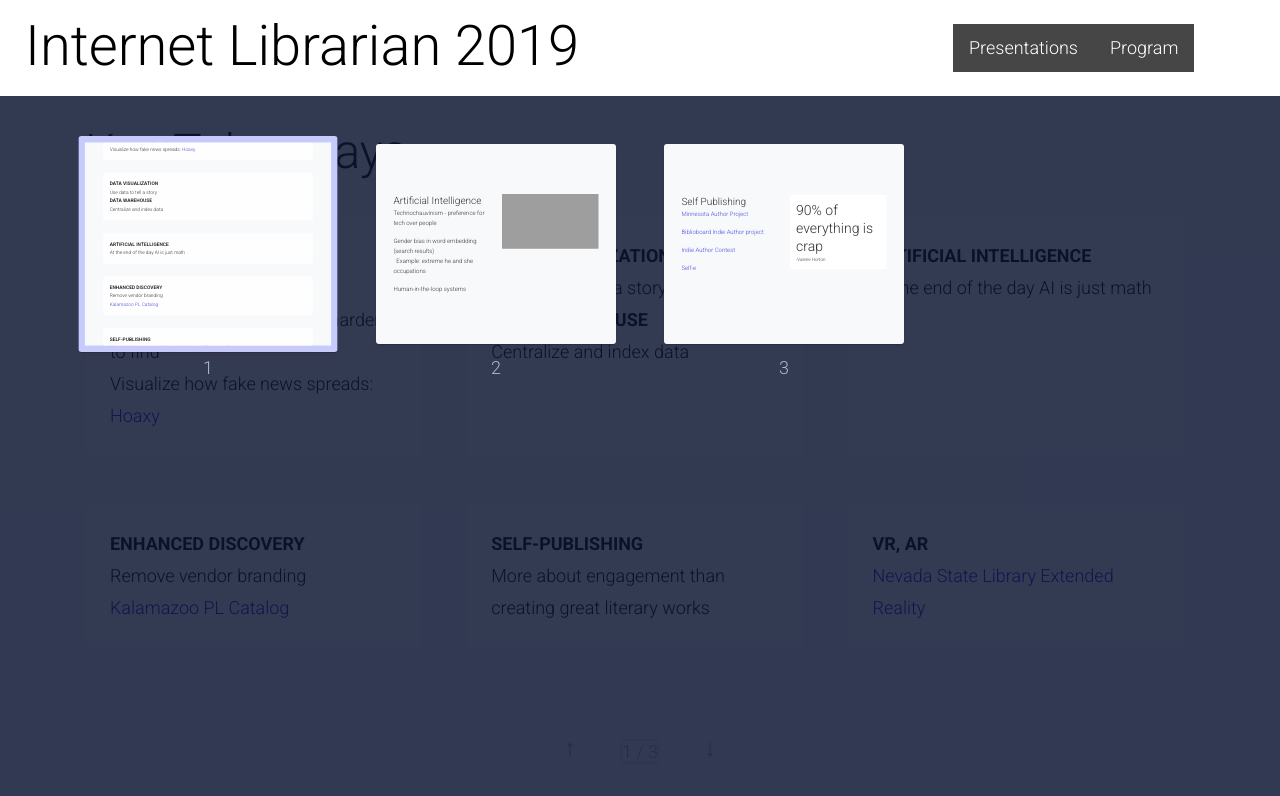
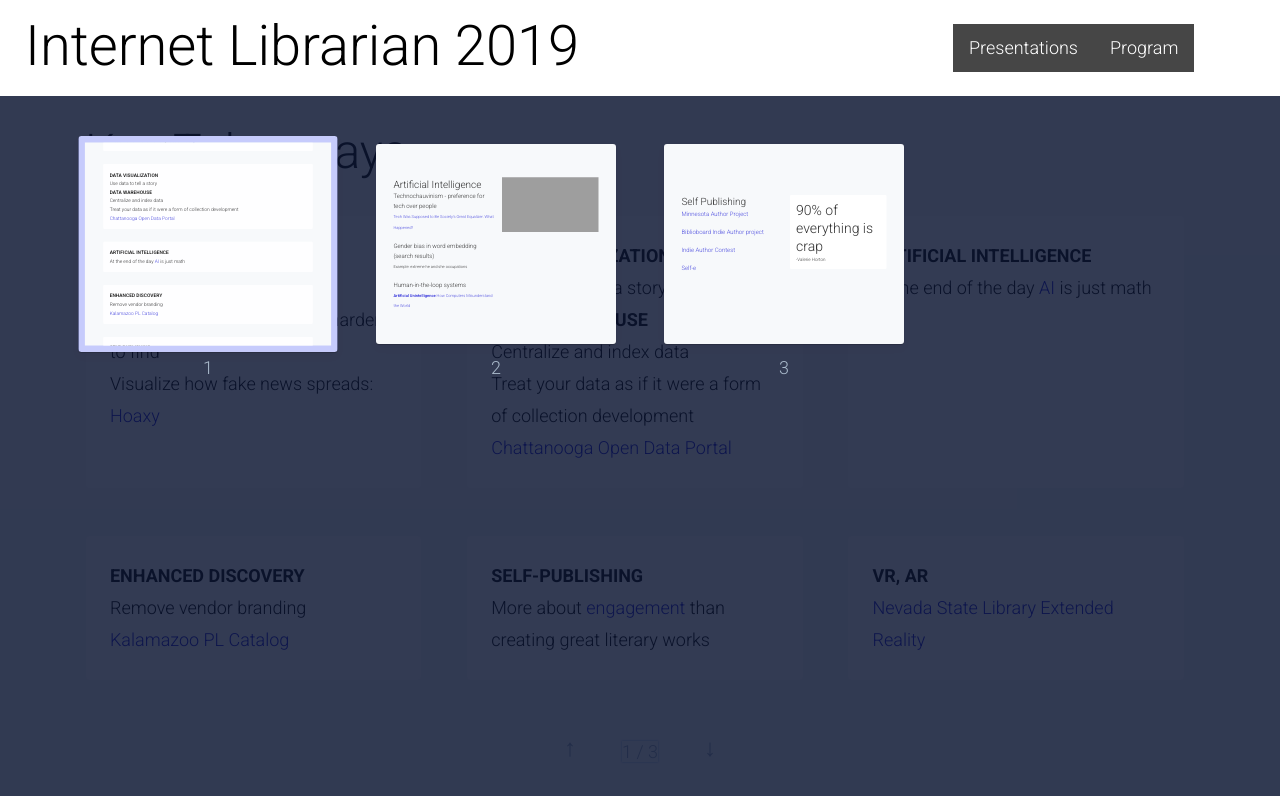
Before and after one commit to btober3/Internet-Librarian, a plain HTML site: page index.html in a window 1280 px wide. Both pictures are taken after a click on the link "View all slides". Drawn offline with Linux system fonts and the light colour scheme; grey boxes are pictures that could not be loaded; a web font is replaced by a local one.

Commit message:
Add files via upload

```diff
--- a/index.html
+++ b/index.html
@@ -114,6 +114,8 @@
                     Data Warehouse
                   </h2>
                   Centralize and index data<br>
+                  Treat your data as if it were a form of collection development<br>
+                  <a rel="external" href="https://data.chattlibrary.org/" target="_blank" title="Chattanooga Open Data Portal">Chattanooga Open Data Portal</a>
                 </div>
               </li>
               <li>
@@ -121,7 +123,7 @@
                   <h2>
                     Artificial Intelligence
                   </h2>
-                  At the end of the day AI is just math
+                  At the end of the day <a href="#slide=2" title="AI">AI</a> is just math
                 </div>
               </li>
               <li>
@@ -140,7 +142,7 @@
                   <h2>
                     Self-publishing
                   </h2>
-                  More about engagement than creating great literary works
+                  More about <a href="#slide=3" title="self publishing">engagement</a> than creating great literary works
                 </div>
               </li>
               <li>
@@ -158,9 +160,13 @@
           <div class="wrap">
             <div class="content-left">
               <h3>Artificial Intelligence</h3>
-              <p>Technochauvinism - preference for tech over people</p>
-              <p>Gender bias in word embedding (search results)<br>&nbsp;&nbsp;Example: extreme he and she occupations</p>
-              <p>Human-in-the-loop systems</p>
+              <p>Technochauvinism - preference for tech over people<br>
+                <a rel="external" href="https://www.theatlantic.com/technology/archive/2018/09/tech-was-supposed-to-be-societys-great-equalizer-what-happened/571660/" target="_blank" title="podcast" style="font-size: 16px">Tech Was Supposed to Be Society’s Great Equalizer. What Happened?</a>
+              </p>
+              <p>Gender bias in word embedding (search results)<br><span style="font-size: 16px">Example: extreme he and she occupations</span></p>
+              <p>Human-in-the-loop systems<br>
+                <a rel="external" href="https://mitpress.mit.edu/books/artificial-unintelligence" target="_blank" title="artificail unitelligence" style="font-size: 16px"><b>Artificial Unintelligence</b> How Computers Misunderstand the World</a>
+              </p>
             </div>
             <!-- end .content-left -->
             <div class="content-left">
```
